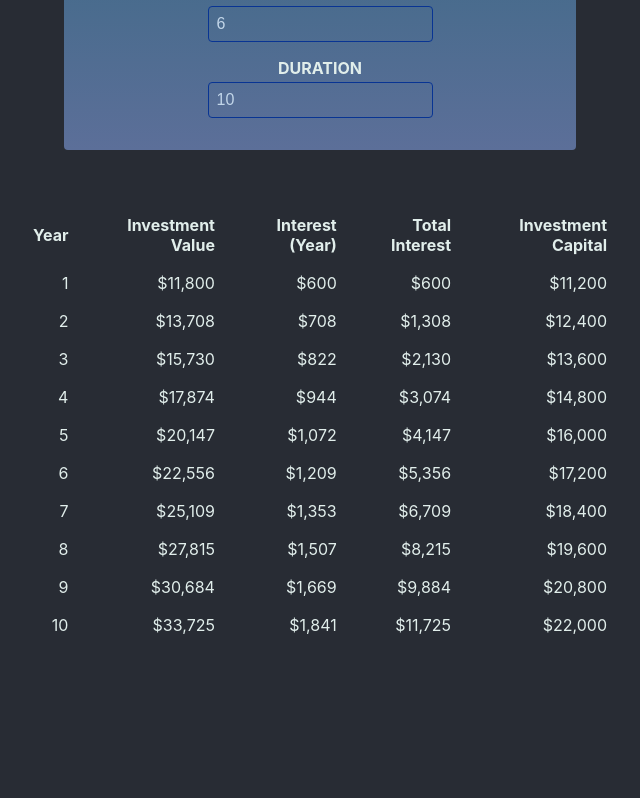
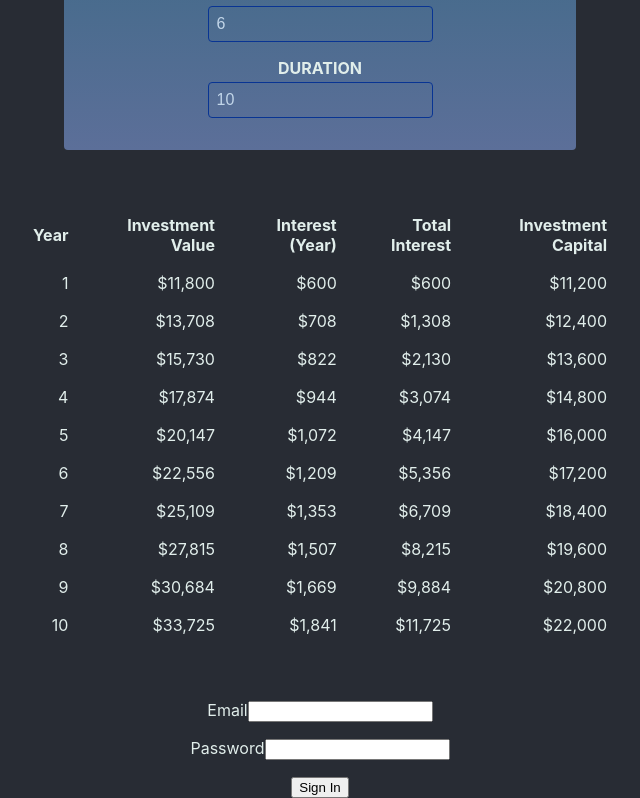
Before and after one commit to nevdb/investment-calculator-react, a React (Create React App) app in the folder investment-calculator/: page / in a window 1280 px wide. Shown: the part 474-1272 px from the top of the page, without its empty margins (320-960 px from the left). Before the commit the page ends 1174 px from the top, so only its background shows below. Built offline with nearby package versions, Linux system fonts and the light colour scheme.

Commit message:
add AuthInput for dynamic style practice

```diff
--- a/investment-calculator/src/App.js
+++ b/investment-calculator/src/App.js
@@ -4,6 +4,7 @@ import './index.css';
 import Header from './components/Header.jsx';
 import UserInput from './components/UserInput.jsx';
 import Results from './components/Results.jsx';
+import AuthInputs from './components/AuthInputs.jsx';
 
 function App() {
   const [userInput, setUserInput] = useState({
@@ -33,7 +34,7 @@ function App() {
           inputIsValid ? <Results input={userInput} /> : <p>Please enter a period greater than zero!</p>
         }
 
-
+        <AuthInputs />
       </>
 
     </div>
--- /dev/null
+++ b/investment-calculator/src/components/AuthInputs.jsx
@@ -0,0 +1,52 @@
+import { useState } from "react";
+
+export default function AuthInputs() {
+  const [submitted, setSubmitted] = useState(false);
+  const [enteredEmail, setEnteredEmail] = useState("");
+  const [enteredPassword, setEnteredPassword] = useState("");
+
+  const emailNotValid = submitted && !enteredEmail.includes("@");
+  const passwordNotValid = submitted && enteredPassword.trim().length < 6;
+
+  function handleInputChange(identifier, value) {
+    if (identifier === "email") {
+      setEnteredEmail(value);
+    } else {
+      setEnteredPassword(value);
+    }
+  }
+  function handleLogin() {
+    setSubmitted(true);
+  }
+
+  return (
+    <div>
+      <div>
+        <p>
+          <label>Email</label>
+          <input
+            type="email"
+            style={{ backgroundColor: emailNotValid ? "#fed2d2" : "30677e" }}
+            // className={emailNotValid ? "invalid" : undefined}
+            onChange={(event) => handleInputChange("email", event.target.value)}
+          />
+        </p>
+        <p>
+          <label>Password</label>
+          <input
+            type="password"
+            className={passwordNotValid ? "invalid" : undefined}
+            onChange={(event) =>
+              handleInputChange("password", event.target.value)
+            }
+          />
+        </p>
+      </div>
+      <div>
+        <button type="button" onClick={handleLogin}>
+          Sign In
+        </button>
+      </div>
+    </div>
+  );
+}
--- a/investment-calculator/src/index.css
+++ b/investment-calculator/src/index.css
@@ -75,3 +75,13 @@ code {
   border-spacing: 1rem;
   text-align: right;
 }
+
+label.invalid {
+  color: #f87171;
+}
+
+input.invalid {
+  color: #ef4444;
+  border-color: #f73f3f;
+  background-color: #fed2d2;
+}
```
